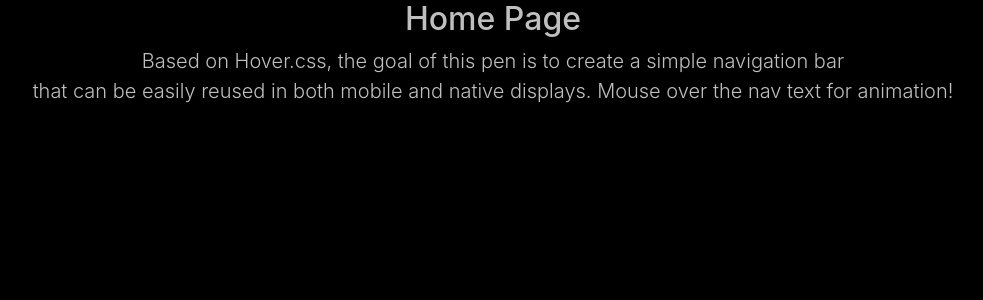
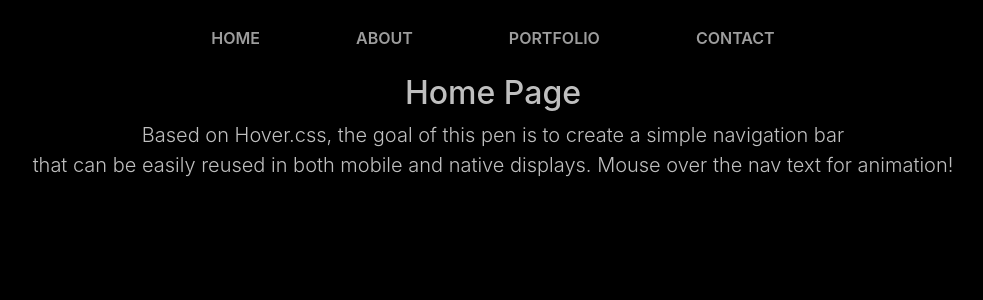
Before and after one commit to luisgomes01/React-Router-Dom-Studies, a React (Vite) app: page / in a window 1280 px wide. Shown: the top 300 px of the page, without its empty margins (147-1130 px from the left). Built offline with nearby package versions, Linux system fonts and the light colour scheme.

Commit message:
Add navbar as layout

```diff
--- a/src/App.jsx
+++ b/src/App.jsx
@@ -1,17 +1,14 @@
-import { BrowserRouter, Link, Route, Routes } from "react-router-dom";
+import { BrowserRouter } from "react-router-dom";
 import "./App.scss";
 
-import Navbar from "./components/Navbar";
 import MainRoutes from "./routes";
 
-function App() {
+export default function App() {
   return (
     <BrowserRouter>
-      <MainRoutes>
-        <Navbar />
-      </MainRoutes>
+      <div className="container-fluid">
+        <MainRoutes />
+      </div>
     </BrowserRouter>
   );
 }
-
-export default App;
--- a/src/components/Navbar.jsx
+++ b/src/components/Navbar.jsx
@@ -1,27 +1,27 @@
 import React from "react";
-import { Link, Route, Routes } from "react-router-dom";
+import { Link } from "react-router-dom";
 
 export default function Navbar() {
   return (
     <nav className="navbar navbar-inverse">
       <div className="container-fluid">
-        <ul className="nav navbar-nav">
-          <li>
+        <ul className="flex-row my-3 nav navbar-nav">
+          <li className="nav-item">
             <Link id="len1" className="hoverable" to="/">
               Home
             </Link>
           </li>
-          <li>
+          <li className="nav-item">
             <Link id="len2" className="hoverable" to="/about">
               About
             </Link>
           </li>
-          <li>
+          <li className="nav-item">
             <Link id="len3" className="hoverable" to="/portfolio">
               Portfolio
             </Link>
           </li>
-          <li>
+          <li className="nav-item">
             <Link id="len4" className="hoverable" to="/contact">
               Contact
             </Link>
--- a/src/index.scss
+++ b/src/index.scss
@@ -52,7 +52,9 @@ code {
 .hoverable:hover,
 .hoverable:active,
 .hoverable:focus {
+  color: #fff;
   transform: translateY(-5px);
+  text-decoration: none;
 }
 .hoverable:hover:before,
 .hoverable:active:before,
@@ -122,6 +124,7 @@ nav {
     margin-left: 3em;
     margin-right: 3em;
     a {
+      color: #9d9d9d;
       transition: 0.5s color ease-in-out;
     }
   }
--- a/src/main.jsx
+++ b/src/main.jsx
@@ -1,7 +1,7 @@
+import App from "./App";
 import React from "react";
 import ReactDOM from "react-dom";
 import "./index.scss";
-import App from "./App";
 
 ReactDOM.render(
   <React.StrictMode>
--- a/src/routes/index.jsx
+++ b/src/routes/index.jsx
@@ -1,5 +1,6 @@
 import React from "react";
 import { Route, Routes } from "react-router-dom";
+import Navbar from "../components/Navbar";
 import About from "../pages/About";
 import Contact from "../pages/Contact";
 import Home from "../pages/Home";
@@ -7,11 +8,14 @@ import Portfolio from "../pages/Portfolio";
 
 export default function MainRoutes() {
   return (
+    <>
+      <Navbar />
       <Routes>
         <Route path="/" element={<Home />} />
         <Route path="/about" element={<About />} />
         <Route path="/portfolio" element={<Portfolio />} />
         <Route path="/contact" element={<Contact />} />
       </Routes>
+    </>
   );
 }
```
Lines whose indentation alone changed are shown as unchanged.
